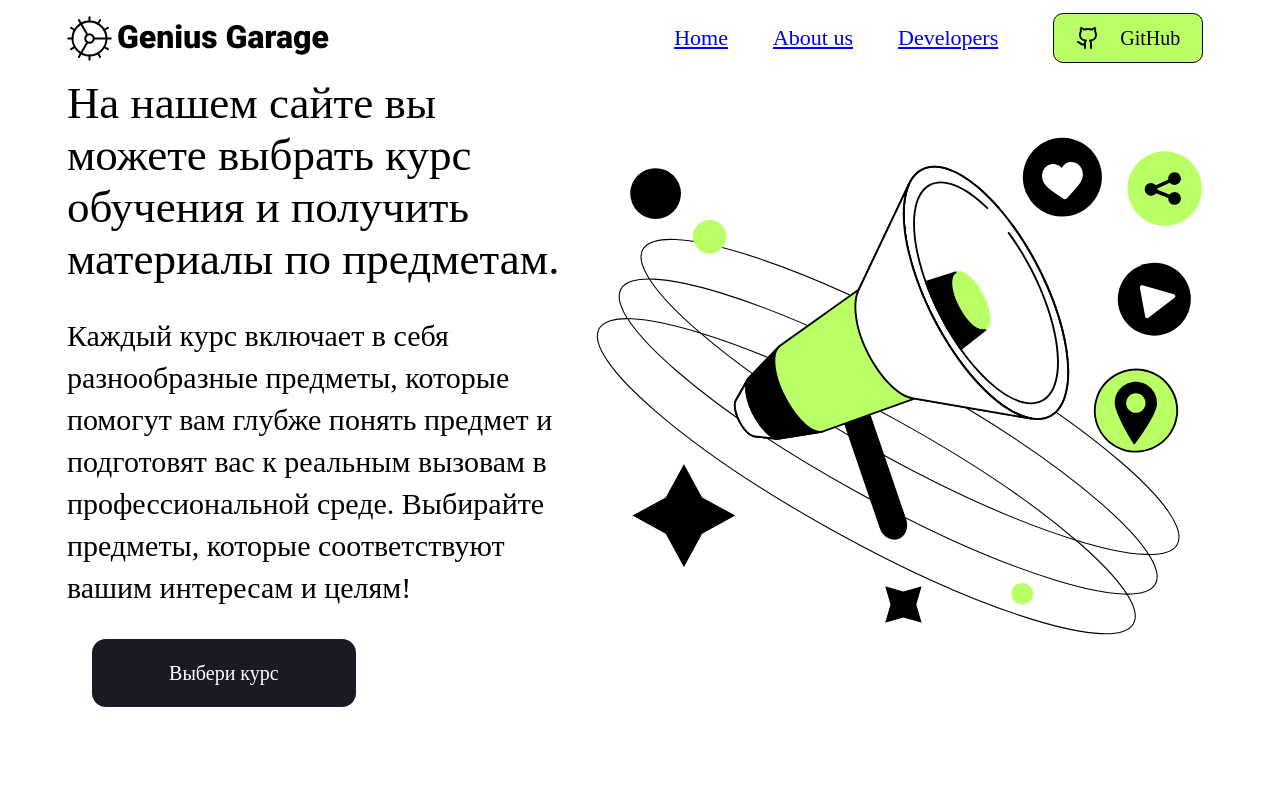
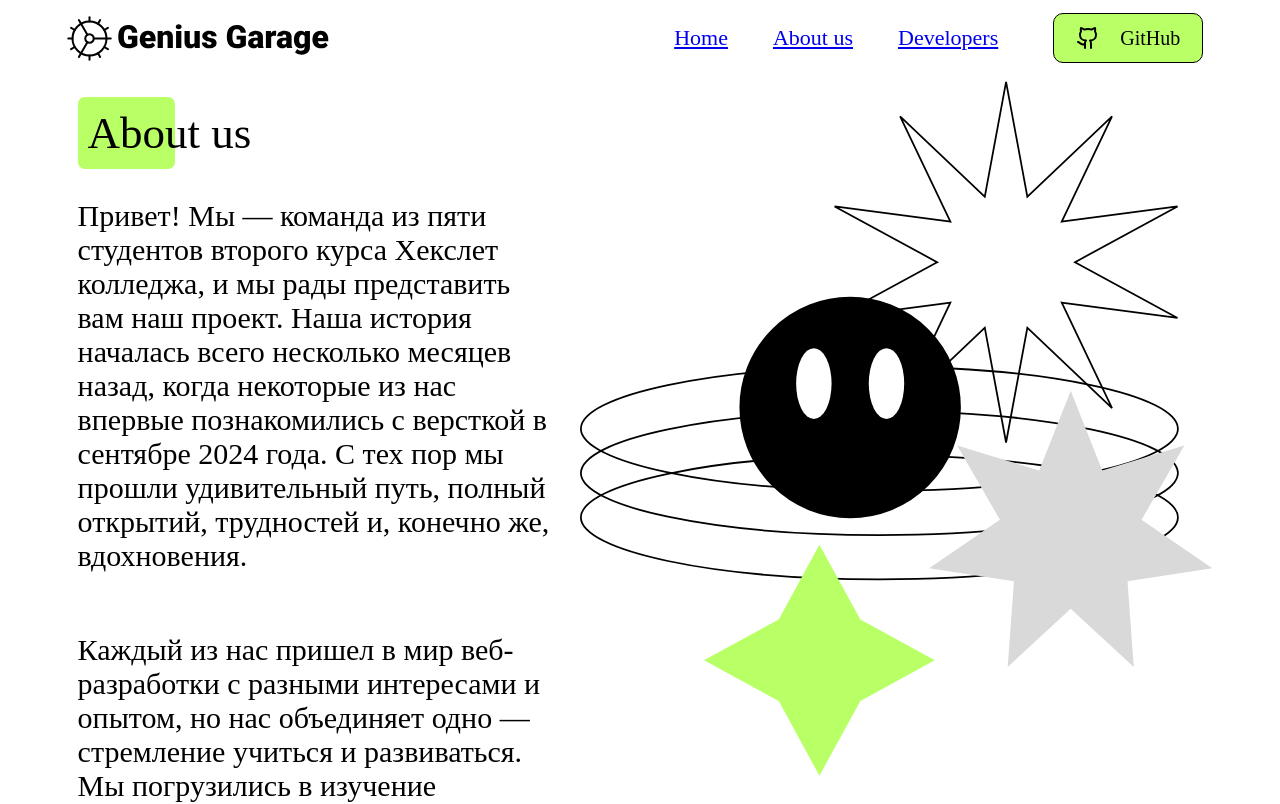
Before and after one commit to ReeneQo/hakawt, a React (Vite) app in the folder vite-project/: page /About in a window 1280 px wide. Shown: the top 804 px of the page. Built offline with nearby package versions, Linux system fonts and the light colour scheme.

Commit message:
valeronLegendv4

```diff
--- a/vite-project/src/footer/footer.module.css
+++ b/vite-project/src/footer/footer.module.css
@@ -5,16 +5,15 @@
 .footer_main {
     background-color: #191A23;
     color: white;
-    padding: 50px;
-
 }
 
 .form_email {
     gap: 20px;
-    border-radius: 5%;
+    border-radius: 10px;
     background-color: #292A32;
     height: 150px;
     width: 500px;
+    margin: 50px;
   }
 
   input[type="email"] {
@@ -54,6 +53,7 @@
   .form_text {
     display: flex;
     flex-direction: column;
+    margin: 20px;
   }
 
   .footer_flexbox {
--- a/vite-project/src/pages/About.jsx
+++ b/vite-project/src/pages/About.jsx
@@ -1,12 +1,14 @@
 import { Github } from 'lucide-react';
 import styles from '../header/home.module.css'
+import style from "../pages/AboutUs.module.css"
 import { Link } from 'react-router-dom';
+import {Footer} from "../footer/footer.jsx"
 
 export function About() {
     const handleButtonClick = () => {
         window.location.href = 'https://github.com/ReeneQo/hakawt';
       };
-    return <div>
+    return <div className={style.head_general}>
         <header>
             <div className={styles.head}>
             <img className={styles.posimg} src='/Logo.svg' alt="" />
@@ -21,20 +23,18 @@ export function About() {
             </nav>
             </div>
         </header>
-    <section className={styles.main}>
-            <div className={styles.main_conteiner}>
-                <h1 className={styles.h1}>
-                    На нашем сайте вы можете выбрать курс обучения и получить материалы по предметам.
-                {/* В нашем колледже мы предлагаем широкий выбор курсов, которые помогут вам развить необходимые навыки и знания для успешной карьеры в выбранной вами области */}
-                </h1>
-                <p className={styles.main_text}>
-                Каждый курс включает в себя разнообразные предметы, которые помогут вам глубже понять предмет и подготовят вас к реальным вызовам в профессиональной среде. Выбирайте предметы, которые соответствуют вашим интересам и целям!
-                </p>
-                <button className={styles.button_course}>Выбери курс</button>
-            </div>
-            <div className={styles.main__image}>
-                <img className={styles.image_main} src="Illustration.svg" alt="" />
-            </div>
-    </section>
+        <section className={style.about_main}>
+            <div className={style.about_flex}>
+            <div className={style.about_text}>
+            <h1 className={style.about_h1}>About us</h1>
+            <p>Привет! Мы — команда из пяти студентов второго курса Хекслет колледжа, и мы рады представить вам наш проект. Наша история началась всего несколько месяцев назад, когда некоторые из нас впервые познакомились с версткой в сентябре 2024 года. С тех пор мы прошли удивительный путь, полный открытий, трудностей и, конечно же, вдохновения.</p>
+            <p>Каждый из нас пришел в мир веб-разработки с разными интересами и опытом, но нас объединяет одно — стремление учиться и развиваться. Мы погрузились в изучение технологий, и вот уже на протяжении недели мы работаем над нашим проектом на React. Это для нас не просто задание, а настоящая возможность применить все знания, которые мы получили за это время.</p>
+            <p>Мы верим, что работа в команде — это ключ к успеху. Каждый из нас вносит свой уникальный вклад, и вместе мы создаем что-то большее, чем просто код. Мы учимся друг у друга, делимся идеями и поддерживаем друг друга на каждом этапе нашего пути. Этот проект стал для нас не только практическим заданием, но и настоящим испытанием, которое помогает нам расти как разработчикам и как команде.</p>
+            <p>Мы надеемся, что наш проект вдохновит вас так же, как он вдохновил нас. Спасибо, что вы с нами на этом увлекательном пути!</p>
+        </div>
+        <img className={style.about_image} src="../public/aboutiilustration.svg" alt="" />
+        </div>
+        </section>
+        <Footer/>
 </div>
 };
--- a/vite-project/src/pages/AboutUs.module.css
+++ b/vite-project/src/pages/AboutUs.module.css
@@ -1,79 +1,30 @@
-.posimg {
-    margin: 1% 5%;
+
+
+.about_h1 {
+    font-size: clamp(1.5rem, 1.023rem + 2.39vw, 2.813rem);
+    background-color: #b9ff66;
+    border-radius: 7px;
+    white-space: pre;
+    width: 16%;
+    padding: 10px;
 }
 
-.li {
-    white-space: nowrap;
-    font-family: 'Space Grotesk';
+.about_image {
+    height: 700px;
+    width: 650px;
 }
 
-
-.head {
+.about_text {
+    padding: 20px;
     display: flex;
-    flex-direction: row;
-    align-items: center;
-    justify-content: space-between;
-    min-width: 300px;
+    flex-direction: column;
+    font-size: clamp(1.25rem, 1.023rem + 1.14vw, 1.875rem);
+    max-width: 1300px;
 }
 
-.nav {
-    width: 100%;
+.about_flex {
     display: flex;
     justify-content: space-between;
-    margin-right: 6%;
-    margin-left: 20px;
-    justify-content: right;
-    gap: 45px;
+    margin-left: 4.5%;
+    margin-right: 5%;
 }
-
-.spisok {
-    display: flex;
-    align-items: center;
-    list-style: none;
-    gap: 45px;
-    margin: 0;
-    padding: 0;
-    font-size: clamp(1.031rem, 0.906rem + 0.63vw, 1.375rem);
-}
-
-.button {
-    display: flex;
-    align-items: center;
-    justify-content: center;
-    font-size: 20px;
-    gap: 20px;
-    width: 15%;
-    height: 50px;
-    margin-left: 10px;
-    border-radius: 10px;
-    border: 1px solid black;
-    min-width: 150px;
-}
-.main{
-    margin-right: 6%;
-    margin-left: 5%;
-    display: flex;
-    justify-content: space-between;
-
-}
-h1{
-    font-size: 60px;
-    font-weight: 500;
-    padding-bottom: 30px;
-    margin: 0;
-}
-.main_text{
-    font-weight: 400;
-    font-size: 20px;
-    line-height: 140%;
-    margin: 0;
-    padding-bottom: 30px;
-}
-.main_conteiner{
-    max-width: 500px;
-}
-.image_main{
-    width: 100%;
-    min-width: 300px;
-    min-height: 250px;
-}
--- a/vite-project/src/pages/Developers.jsx
+++ b/vite-project/src/pages/Developers.jsx
@@ -3,6 +3,7 @@ import styles from "./Developers.module.css"
 import { Github } from 'lucide-react';
 import style from '../header/home.module.css';
 import { Link } from 'react-router-dom';
+import {Footer} from "../footer/footer.jsx"
 
 const Developers = () => {
     const handleButtonClick = () => {
@@ -76,6 +77,7 @@ const Developers = () => {
         <p>About you</p>
        </div>
        </div>
+       <Footer/>
     </div>
     )
 };
--- a/vite-project/src/pages/Developers.module.css
+++ b/vite-project/src/pages/Developers.module.css
@@ -1,12 +1,6 @@
 html {
     height: 100%;
-    overflow: hidden;
 }
-
-.card_general {
-    height: 2440px;
-}
-
 .h1_dev {
     display: flex;
     justify-content: center;
```
Also changed, not shown: vite-project/public/aboutiilustration.svg (added).
